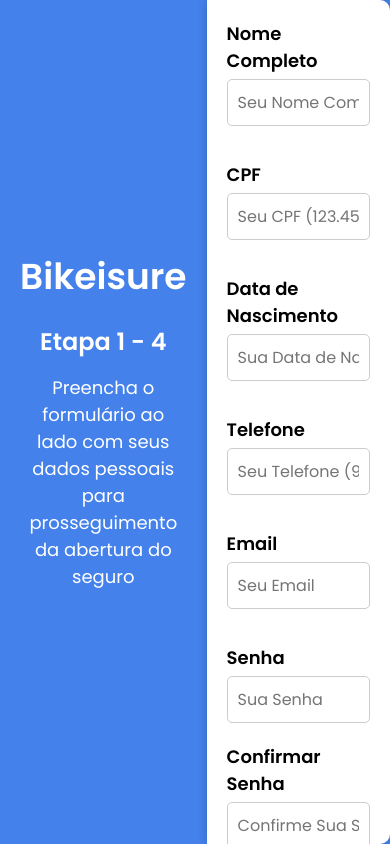
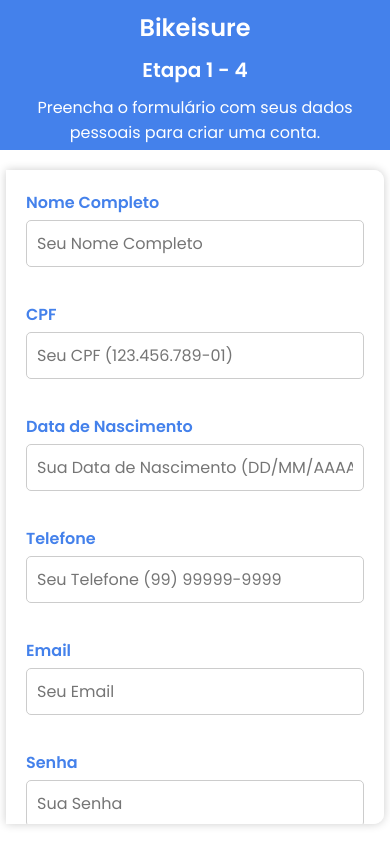
Before and after one commit to Neveszera/bikeisure, a React (Vite) app: page /cadastro in a window 390 px wide. Built offline with nearby package versions, Linux system fonts and the light colour scheme; a web font is replaced by a local one.

Commit message:
Correção página cadastro e responsividade.

```diff
--- a/src/routes/CadastroPessoa/CadastroPessoa.css
+++ b/src/routes/CadastroPessoa/CadastroPessoa.css
@@ -1,36 +1,48 @@
+/* CadastroPessoa.css */
 
 .cadastro-container {
   display: flex;
   max-height: 100vh;
-  overflow: hidden;
+  background-color: #fff;
 }
 
 .left-column {
   flex: 1;
-  padding: 20px;
-  background-color: #4481EB;
-  color: white;
+  background-color: #fff;
   display: flex;
   flex-direction: column;
-  justify-content: center;
-  align-items: center;
-  border-top-left-radius: 10px;
-  border-bottom-left-radius: 10px;
+  color: white;
+  padding-right: 50px;
 }
 
-.left-column h1 {
-  font-size: 36px;
-  margin-bottom: 20px;
+.d-shape {
+  width: 100%;
+  height: 100%;
+  background-color: #4481EB;
+  border-top-right-radius: 15%;
+  border-bottom-right-radius: 15%;
+  display: flex;
+  justify-content: center;
 }
 
-.left-column h3 {
-  font-size: 24px;
-  margin-bottom: 10px;
+.text-content {
+  margin-top: 100px;
+  text-align: center;
 }
 
-.left-column p {
+.text-content h1 {
+  font-size: 36px;
+  margin-top: 100px;
+}
+
+.text-content h3 {
+  font-size: 24px;
+  margin-top: 10px;
+}
+
+.text-content p {
   font-size: 18px;
-  text-align: center;
+  margin-top: 10px;
 }
 
 .right-column {
@@ -41,18 +53,24 @@
   border-bottom-right-radius: 10px;
   box-shadow: 0 0 10px rgba(0, 0, 0, 0.2);
   overflow-y: auto;
+  margin: 20px auto;
 }
 
 .form-group {
-  margin-bottom: 20px;
+  margin-bottom: 15px;
 }
 
 .form-group label {
   font-weight: bold;
-  font-size: 18px;
+  font-size: 16px;
+  display: flex;
+  color: #4481EB;
+  align-items: center;
 }
 
-.form-group input {
+.form-group input[type="text"],
+.form-group input[type="email"],
+.form-group input[type="password"] {
   width: 100%;
   padding: 10px;
   border: 1px solid #ccc;
@@ -67,6 +85,7 @@
 }
 
 button {
+  width: 100%;
   background-color: #4481EB;
   color: white;
   padding: 10px 20px;
@@ -74,8 +93,67 @@
   border-radius: 5px;
   font-size: 18px;
   cursor: pointer;
+  margin-top: 10px;
 }
 
 button:hover {
   background-color: #3066BE;
 }
+
+.form-group-checkbox {
+  display: flex;
+  align-items: center;
+  font-size: 16px;
+  color: #606060;
+}
+
+.form-group label input[type="checkbox"] {
+  margin-right: 10px;
+}
+
+
+/* Estilos para telas menores que 766px */
+@media (max-width: 766px) {
+  .cadastro-container {
+    flex-direction: column;
+
+  }
+
+  .left-column {
+    max-width: 100%;
+    padding-right: 0;
+  }
+
+  .d-shape {
+    border-top-right-radius: 0;
+    border-bottom-right-radius: 0;
+  }
+
+  .right-column {
+    flex: 1;
+    margin: 20px auto;
+  }
+
+  .text-content {
+    margin-top: 0;
+  }
+
+  .text-content h1 {
+    margin-top: 10px;
+    font-size: 24px;
+  }
+
+  .text-content h3 {
+    font-size: 20px;
+    margin-top: 10px;
+  }
+
+  .text-content p {
+    font-size: 16px;
+    margin-top: 10px;
+  }
+
+  .form-group {
+    margin-bottom: 20px;
+  }
+}
--- a/src/routes/CadastroPessoa/CadastroPessoa.jsx
+++ b/src/routes/CadastroPessoa/CadastroPessoa.jsx
@@ -1,6 +1,7 @@
 import React from 'react';
 import { useFormik } from 'formik';
 import * as Yup from 'yup';
+import { Link } from 'react-router-dom';
 import './CadastroPessoa.css';
 
 const CadastroPessoa = () => {
@@ -45,9 +46,13 @@
   return (
     <div className="cadastro-container">
       <div className="left-column">
-        <h1>Bikeisure</h1>
-        <h3>Etapa 1 - 4</h3>
-        <p>Preencha o formulário ao lado com seus dados pessoais para prosseguimento da abertura do seguro</p>
+        <div className="d-shape">
+          <div className="text-content">
+            <h1>Bikeisure</h1>
+            <h3>Etapa 1 - 4</h3>
+            <p>Preencha o formulário com seus dados pessoais para criar uma conta.</p>
+          </div>
+        </div>
       </div>
       <div className="right-column">
         <form onSubmit={formik.handleSubmit}>
@@ -179,7 +184,7 @@
                 checked={formik.values.concordarTermos}
                 onChange={formik.handleChange}
                 onBlur={formik.handleBlur}
-              />{' '}
+              />{''}
               Concordo com os termos e condições
             </label>
             {formik.touched.concordarTermos && formik.errors.concordarTermos ? (
--- a/src/routes/Home/Home.jsx
+++ b/src/routes/Home/Home.jsx
@@ -20,7 +20,7 @@
           <div className="hero-text">
             <h1>Pedale com confiança, proteção em cada trajeto.</h1>
             <p>Na Bikeisure, oferecemos seguros abrangentes para proteger suas pedaladas e o que você mais ama.</p>
-            <Link to="/inicio">
+            <Link to="/cadastro">
               <button>Contratar Agora</button>
             </Link>
           </div>
```
